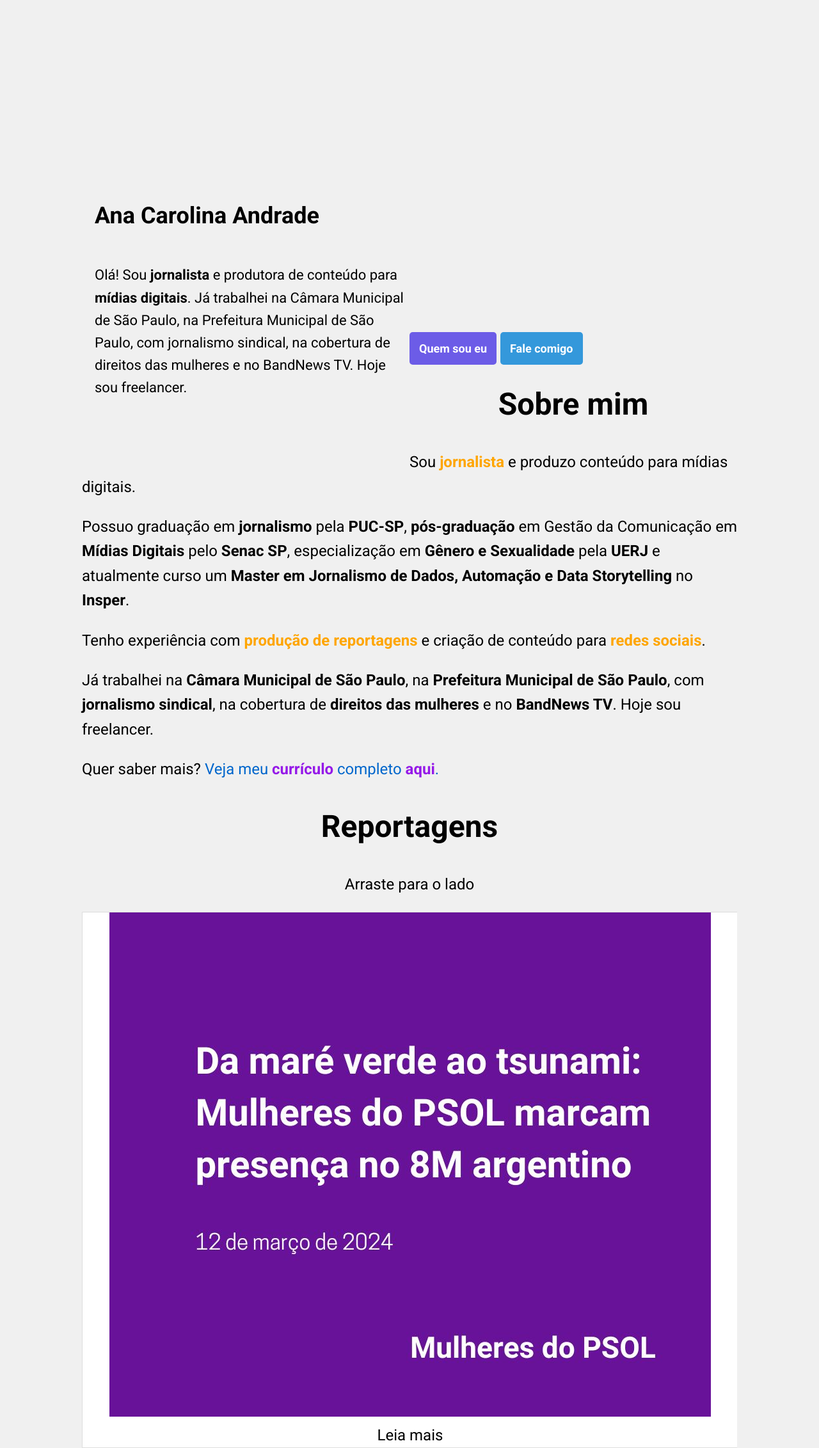
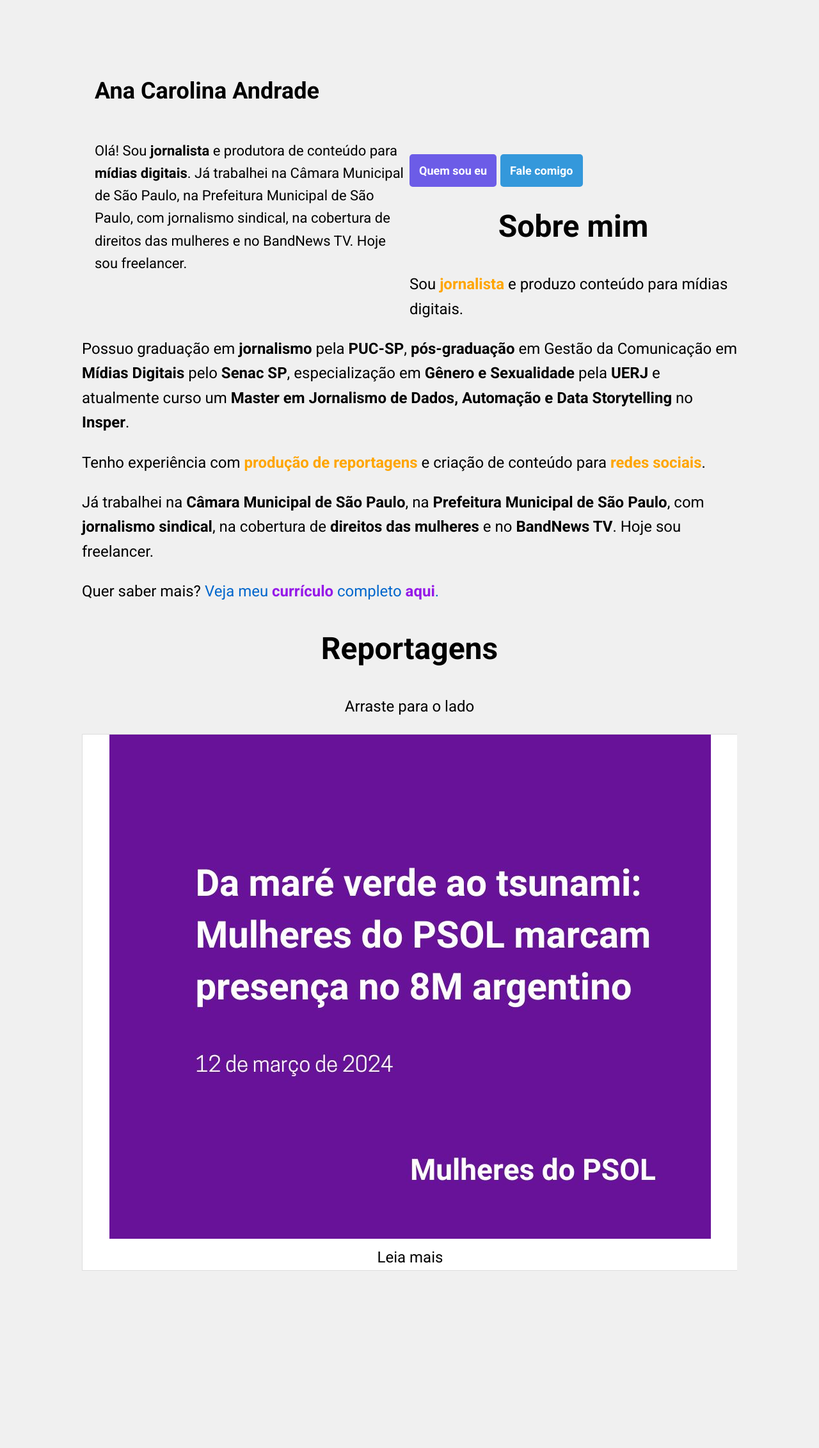
Before and after one commit to carol00andrade/portfoliosite, a Flask app: page / in a window 1280 px wide. Shown: the part 78-2341 px from the top of the page at 64% size. After the commit the page ends 2064 px from the top, so only its background shows below. Run offline with Flask 3, Linux system fonts and the light colour scheme.

Commit message:
Update portfolio.html

```diff
--- a/templates/portfolio.html
+++ b/templates/portfolio.html
@@ -10,7 +10,7 @@
                 margin: 0;
                 font-family: 'Roboto', sans-serif;
                 background-color: #FFFFFF;
-                background-size: 14cm;
+                background-size: 140px;
                 overflow: auto;
             }
             .navbar {
@@ -44,9 +44,9 @@
             }
             .content {
                 padding: 20px;
-                margin-top: 7cm;
+                margin-top: 70px;
                 text-align: left;
-                margin-bottom: 3cm;
+                margin-bottom: 30px;
             }
             .content h1 {
                 font-size: 36px;
@@ -106,7 +106,7 @@
         </nav>
         <div class="content">
             <h1>Ana Carolina Andrade</h1>
-            <div class="left-half" style="margin-bottom: 2cm;">
+            <div class="left-half" style="margin-bottom: 20px;">
                 <p>Olá! Sou <strong>jornalista</strong> e produtora de conteúdo para <strong>mídias digitais</strong>. Já trabalhei na Câmara Municipal de São Paulo, na Prefeitura Municipal de São Paulo, com jornalismo sindical, na cobertura de direitos das mulheres e no BandNews TV. Hoje sou freelancer.</p>
             </div>
         </div>
@@ -129,8 +129,8 @@
             font-family: 'Roboto', sans-serif;
             font-size: 24px;
             line-height: 1.6;
-            margin-left: 10cm;
-            margin-right: 10cm;
+            margin-left: 10px;
+            margin-right: 10px;
             background-color: #f0f0f0;
             color: #000000;
         }
```
